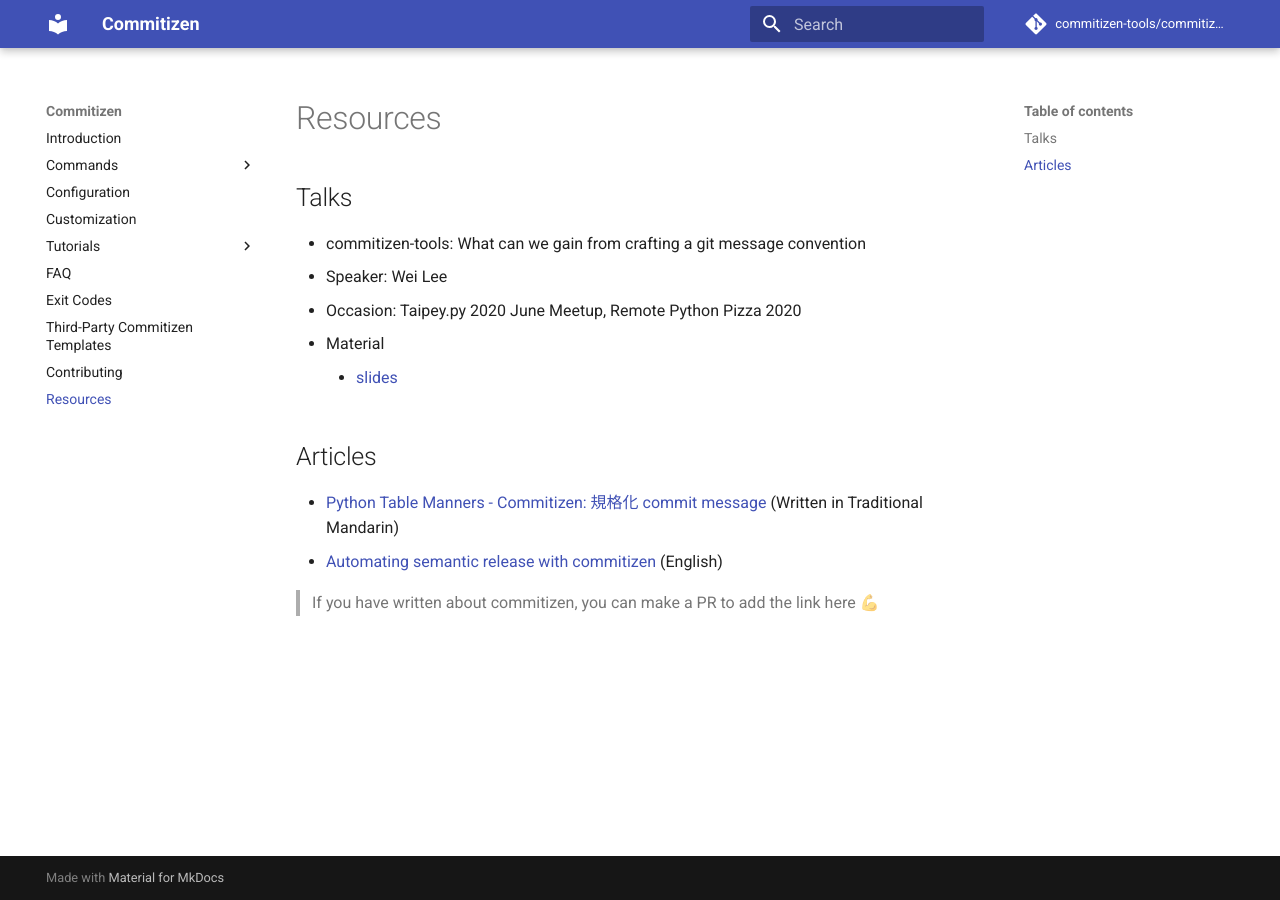
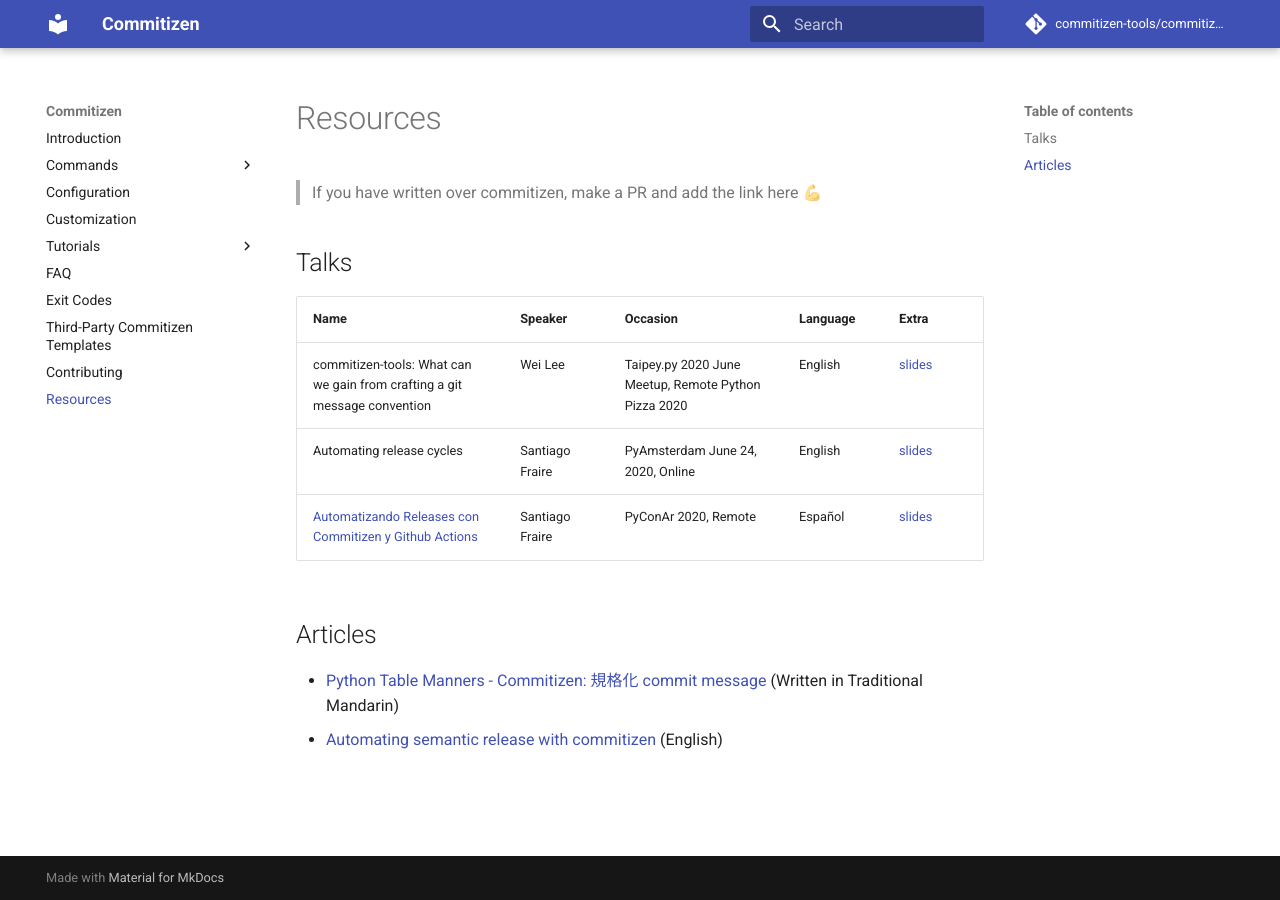
Before and after one commit to commitizen-tools/commitizen, an MkDocs documentation site: the page built from docs/external_links.md, in a window 1280 px wide. Built offline with MkDocs 1.6.1 and Material for MkDocs 9.7.7, drawn with Linux system fonts in a browser that asks for light colours; comment, search, counter and statistics services are not loaded.

Commit message:
docs: update links on resources

```diff
--- a/docs/external_links.md
+++ b/docs/external_links.md
@@ -1,14 +1,16 @@
+> If you have written over commitizen, make a PR and add the link here 💪
+
 ## Talks
 
-- commitizen-tools: What can we gain from crafting a git message convention
-  - Speaker: Wei Lee
-  - Occasion: Taipey.py 2020 June Meetup, Remote Python Pizza 2020
-  - Material
-    - [slides](https://speakerdeck.com/leew/commitizen-tools-what-can-we-gain-from-crafting-a-git-message-convention-at-taipey-dot-py)
+| Name                                                                      | Speaker         | Occasion                                             | Language | Extra                                                                                                                            |
+| ------------------------------------------------------------------------- | --------------- | ---------------------------------------------------- | -------- | -------------------------------------------------------------------------------------------------------------------------------- |
+| commitizen-tools: What can we gain from crafting a git message convention | Wei Lee         | Taipey.py 2020 June Meetup, Remote Python Pizza 2020 | English  | [slides](https://speakerdeck.com/leew/commitizen-tools-what-can-we-gain-from-crafting-a-git-message-convention-at-taipey-dot-py) |
+| Automating release cycles                                                 | Santiago Fraire | PyAmsterdam June 24, 2020, Online                    | English  | [slides](https://woile.github.io/commitizen-presentation/)                                                                       |
+| [Automatizando Releases con Commitizen y Github Actions][automatizando]   | Santiago Fraire | PyConAr 2020, Remote                                 | Español  | [slides](https://woile.github.io/automating-releases-github-actions-presentation/#/)                                             |
 
 ## Articles
 
 - [Python Table Manners - Commitizen: 規格化 commit message](https://lee-w.github.io/posts/tech/2020/03/python-table-manners-commitizen/) (Written in Traditional Mandarin)
-- [Automating semantic release with commitizen](http://woile.github.io/posts/automating-semver-releases-with-commitizen/) (English)
+- [Automating semantic release with commitizen](https://woile.dev/posts/automating-semver-releases-with-commitizen/) (English)
 
-> If you have written about commitizen, you can make a PR to add the link here 💪
+[automatizando]: https://youtu.be/t3aE2M8UPBo
```
